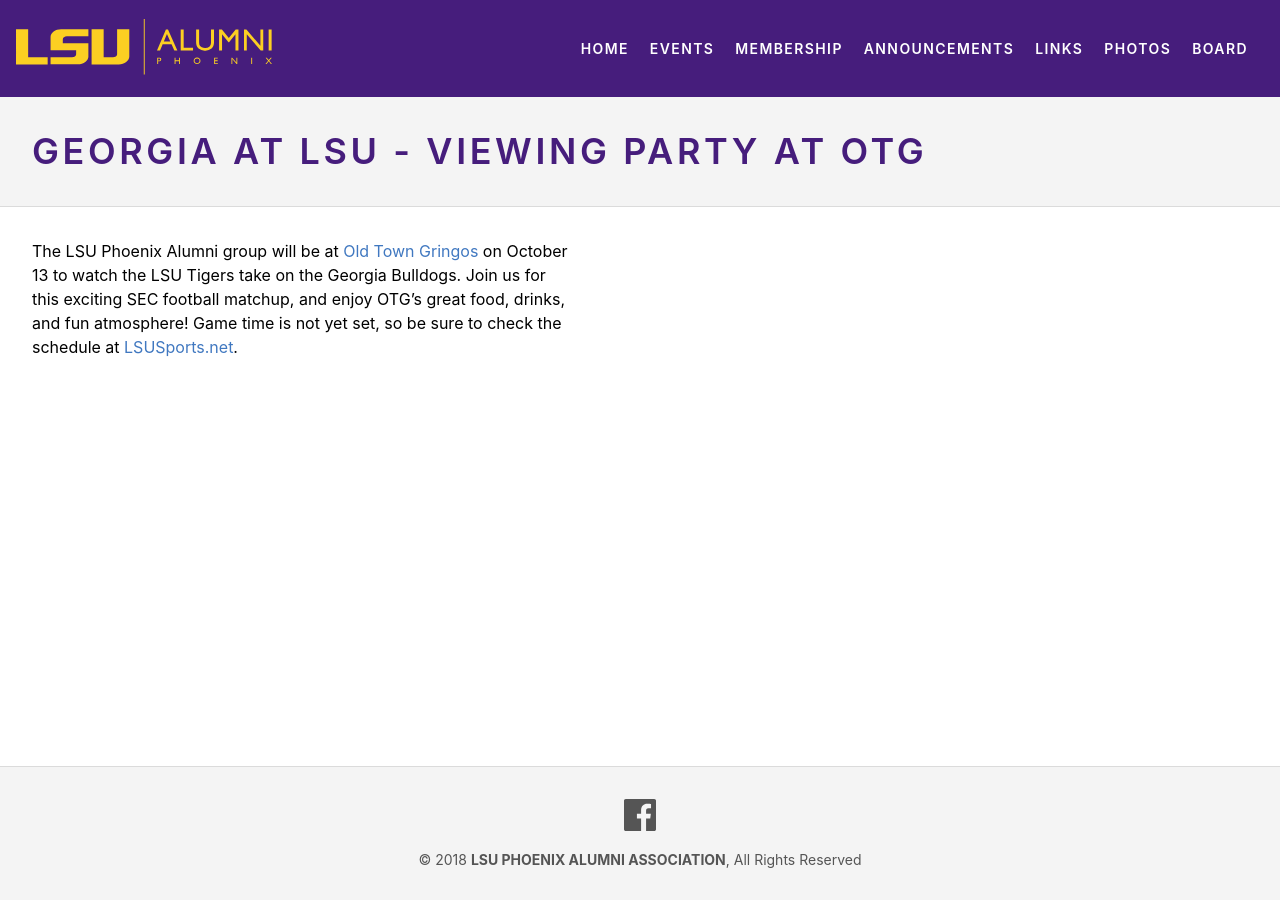
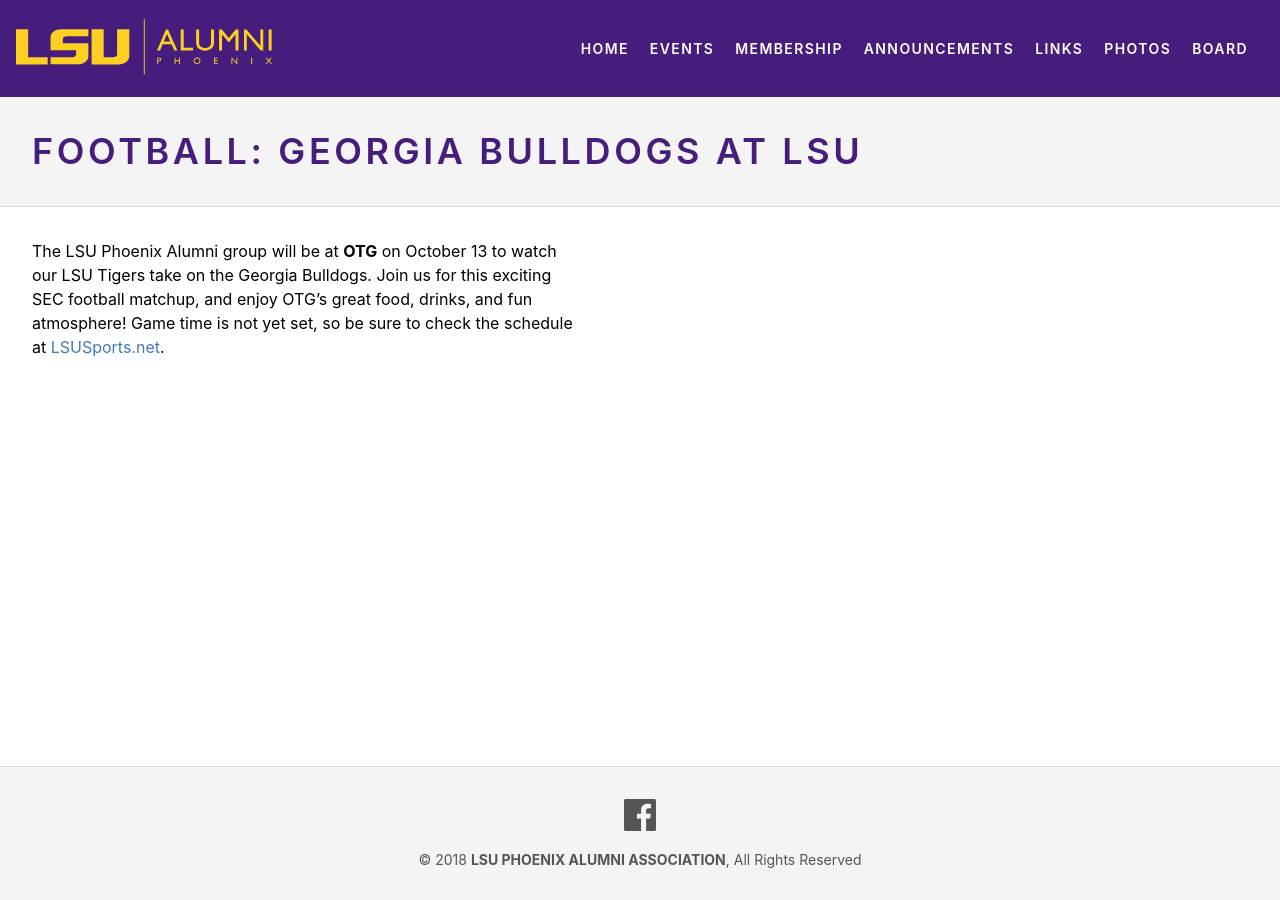
Before and after one commit to lsu-phoenix-alumni/lsu-phoenix-alumni.github.io, a Jekyll site: the page built from _events/georgia-at-lsu-viewing-party-at-otg.markdown, in a window 1280 px wide. Built offline with Jekyll 4.4.1, drawn with Linux system fonts in a browser that asks for light colours.

Commit message:
Updated Georgia At Lsu Viewing Party At Otg

```diff
--- a/_events/georgia-at-lsu-viewing-party-at-otg.markdown
+++ b/_events/georgia-at-lsu-viewing-party-at-otg.markdown
@@ -1,8 +1,8 @@
 ---
-title: Georgia at LSU - Viewing Party at OTG
+title: 'Football: Georgia Bulldogs at LSU'
 date: 2018-10-13 00:00:00 Z
 position: 2
 layout: event
 ---
 
-The LSU Phoenix Alumni group will be at [Old Town Gringos](http://www.oldtowngringos) on October 13 to watch the LSU Tigers take on the Georgia Bulldogs. Join us for this exciting SEC football matchup, and enjoy OTG's great food, drinks, and fun atmosphere! Game time is not yet set, so be sure to check the schedule at [LSUSports.net](http://www.LSUSports.net).
+The LSU Phoenix Alumni group will be at **OTG** on October 13 to watch our LSU Tigers take on the Georgia Bulldogs. Join us for this exciting SEC football matchup, and enjoy OTG's great food, drinks, and fun atmosphere! Game time is not yet set, so be sure to check the schedule at [LSUSports.net](http://www.lsusports.net/SportSelect.dbml?SPID=2164&SPSID=27811&DB_OEM_ID=5200).
```
